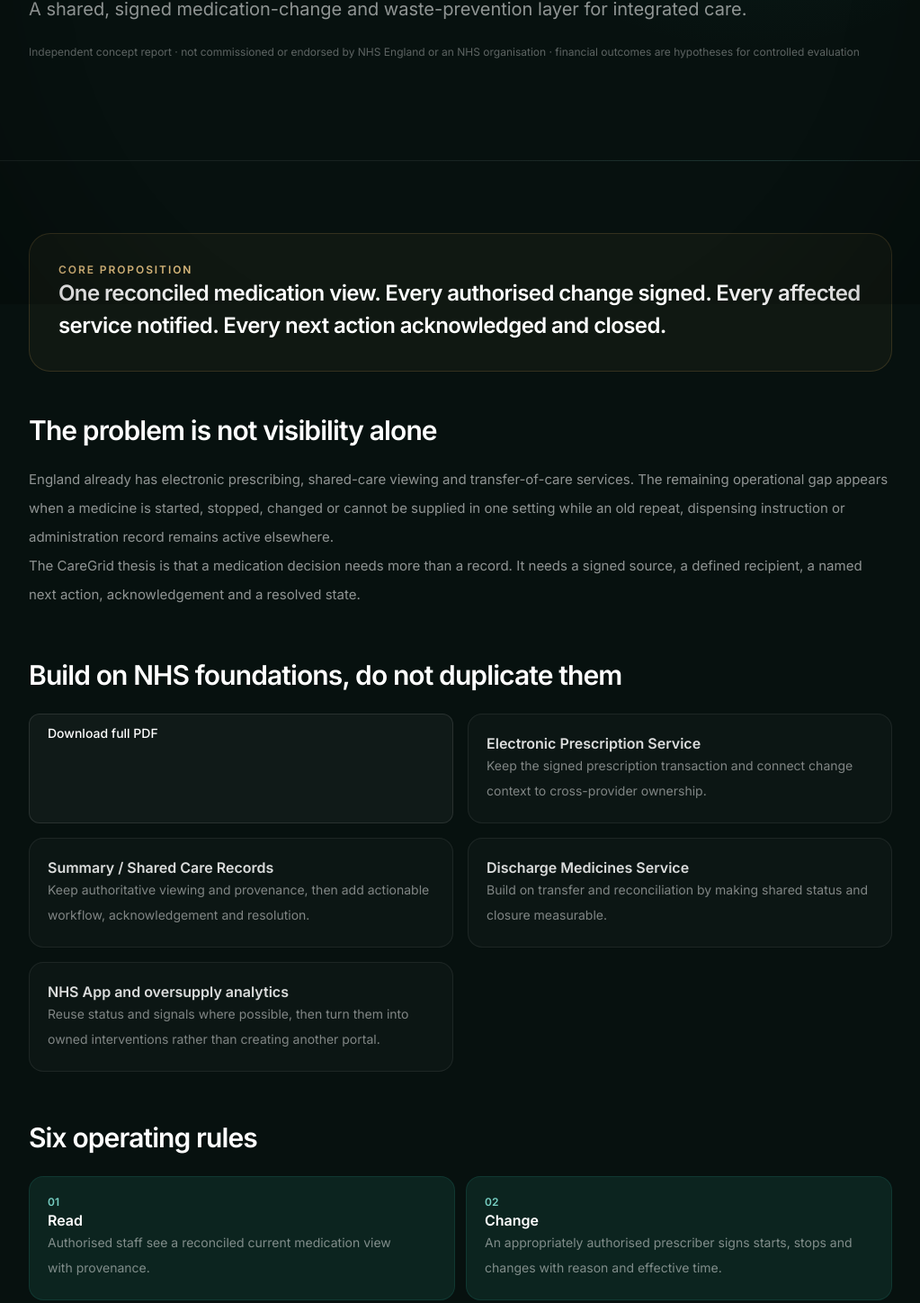
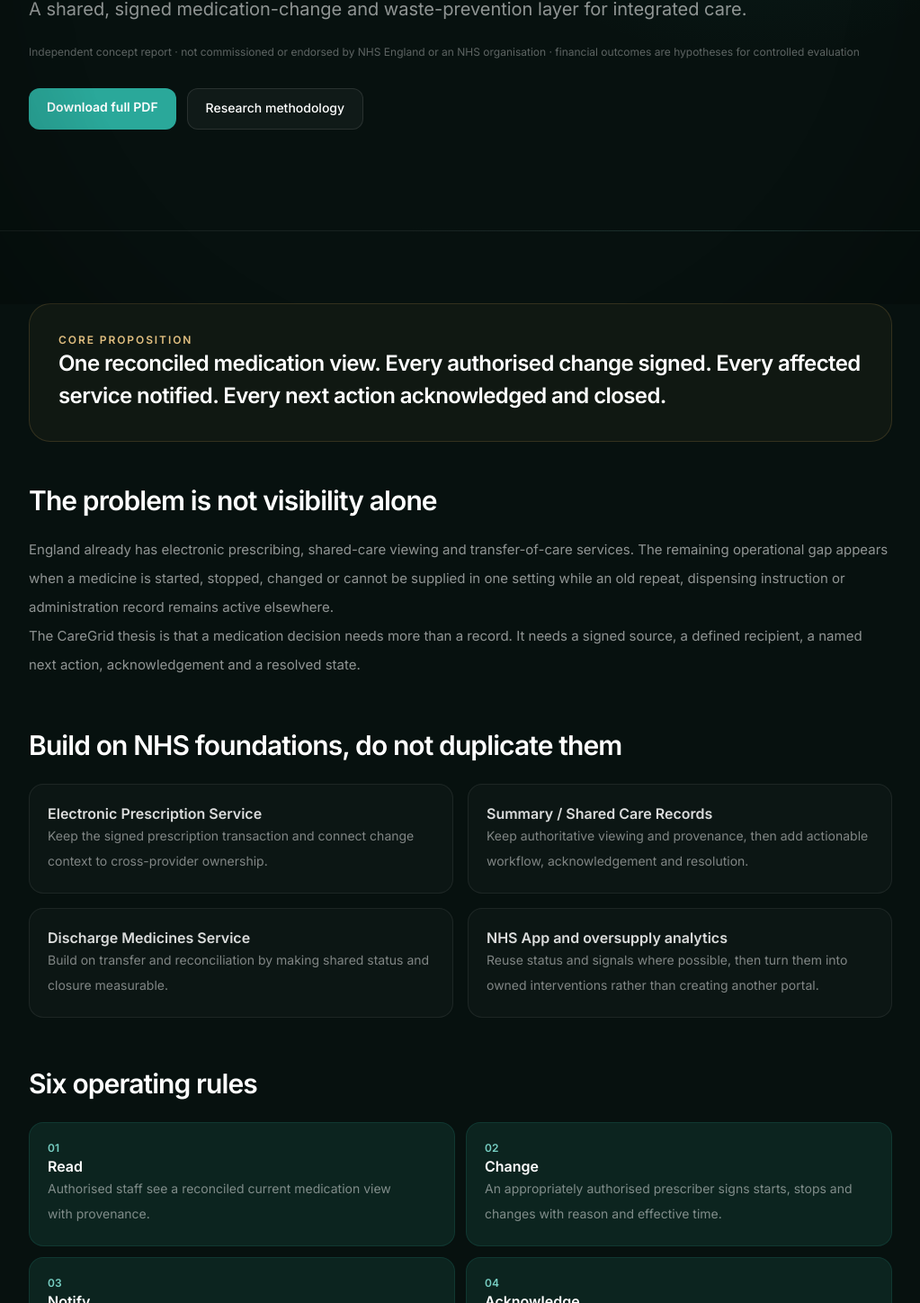
Before and after one commit to Nylon1/SitoraBrandingagency, a Next.js app: page /research/closing-the-medication-loop in a window 1280 px wide. Shown: the part 462-1910 px from the top of the page at 90% size, without its empty margins (128-1151 px from the left). Built offline with nearby package versions, Linux system fonts and the light colour scheme; a web font is replaced by a local one.

Commit message:
Add structured data and social SEO to medication research

```diff
--- a/app/research/closing-the-medication-loop/page.tsx
+++ b/app/research/closing-the-medication-loop/page.tsx
@@ -1,11 +1,48 @@
 import type { Metadata } from "next";
 import Link from "next/link";
 
+const title = "CareGrid: Closing the Medication Loop";
+const description =
+  "A Sitora evidence and concept paper on closing medication-change workflows across general practice, pharmacy, hospital, mental health, homecare and social care.";
+const url = "https://sitora.co.uk/research/closing-the-medication-loop";
+
 export const metadata: Metadata = {
   title: "Closing the Medication Loop | NHS Medication Coordination Research",
-  description: "A Sitora evidence and concept paper on closing medication-change workflows across general practice, pharmacy, hospital, mental health, homecare and social care.",
+  description,
   alternates: { canonical: "/research/closing-the-medication-loop" },
+  openGraph: {
+    title,
+    description,
+    url,
+    siteName: "Sitora",
+    type: "article",
+    locale: "en_GB",
+  },
+  twitter: {
+    card: "summary_large_image",
+    title,
+    description,
+  },
   robots: { index: true, follow: true },
+};
+
+const schema = {
+  "@context": "https://schema.org",
+  "@type": "Article",
+  headline: title,
+  description,
+  datePublished: "2026-08-13",
+  dateModified: "2026-08-14",
+  author: { "@type": "Organization", name: "Sitora" },
+  publisher: { "@type": "Organization", name: "Sitora" },
+  mainEntityOfPage: url,
+  url,
+  about: [
+    "Medication reconciliation",
+    "NHS interoperability",
+    "Medicines waste",
+    "Integrated care",
+  ],
 };
 
 const principles = [
@@ -20,6 +57,11 @@ const principles = [
 export default function Page() {
   return (
     <main className="min-h-screen bg-[#07110f] text-white">
+      <script
+        type="application/ld+json"
+        dangerouslySetInnerHTML={{ __html: JSON.stringify(schema) }}
+      />
+
       <header className="border-b border-white/[0.07] bg-[radial-gradient(circle_at_75%_0%,rgba(42,168,154,0.13),transparent_34%)]">
         <div className="mx-auto max-w-5xl px-5 py-20 md:px-8 md:py-28">
           <Link href="/research" className="text-sm text-[#7acdc3]">← Sitora Research</Link>
@@ -27,6 +69,22 @@ export default function Page() {
           <h1 className="mt-5 text-4xl font-semibold tracking-[-0.045em] md:text-6xl">CareGrid: Closing the Medication Loop</h1>
           <p className="mt-6 max-w-4xl text-lg leading-8 text-white/55 md:text-xl">A shared, signed medication-change and waste-prevention layer for integrated care.</p>
           <div className="mt-6 text-xs text-white/35">Independent concept report · not commissioned or endorsed by NHS England or an NHS organisation · financial outcomes are hypotheses for controlled evaluation</div>
+          <div className="mt-8 flex flex-wrap gap-3">
+            <a
+              href="/downloads/CareGrid_Closing_the_Medication_Loop_Report.pdf"
+              target="_blank"
+              rel="noreferrer"
+              className="rounded-xl bg-[#2aa89a] px-5 py-3 text-sm font-semibold text-[#04110f]"
+            >
+              Download full PDF
+            </a>
+            <Link
+              href="/research/methodology"
+              className="rounded-xl border border-white/10 bg-white/[0.04] px-5 py-3 text-sm font-medium text-white/70"
+            >
+              Research methodology
+            </Link>
+          </div>
         </div>
       </header>
 
@@ -48,27 +106,30 @@ export default function Page() {
           <section>
             <h2 className="text-3xl font-semibold tracking-[-0.03em]">Build on NHS foundations, do not duplicate them</h2>
             <div className="mt-6 grid gap-4 md:grid-cols-2">
-              <a
-  href="/downloads/CareGrid_Closing_the_Medication_Loop_Report.pdf"
-  target="_blank"
-  rel="noreferrer"
-  className="rounded-xl border border-white/10 bg-white/[0.04] px-5 py-3 text-sm font-medium text-white/70 transition hover:bg-white/[0.08] hover:text-white"
->
-  Download full PDF
-</a>
               {[
                 ["Electronic Prescription Service", "Keep the signed prescription transaction and connect change context to cross-provider ownership."],
                 ["Summary / Shared Care Records", "Keep authoritative viewing and provenance, then add actionable workflow, acknowledgement and resolution."],
                 ["Discharge Medicines Service", "Build on transfer and reconciliation by making shared status and closure measurable."],
                 ["NHS App and oversupply analytics", "Reuse status and signals where possible, then turn them into owned interventions rather than creating another portal."],
-              ].map(([title, body]) => <div key={title} className="rounded-2xl border border-white/[0.07] bg-white/[0.025] p-5"><h3 className="font-semibold text-white/85">{title}</h3><p className="mt-2 text-sm leading-7 text-white/48">{body}</p></div>)}
+              ].map(([itemTitle, body]) => (
+                <div key={itemTitle} className="rounded-2xl border border-white/[0.07] bg-white/[0.025] p-5">
+                  <h3 className="font-semibold text-white/85">{itemTitle}</h3>
+                  <p className="mt-2 text-sm leading-7 text-white/48">{body}</p>
+                </div>
+              ))}
             </div>
           </section>
 
           <section>
             <h2 className="text-3xl font-semibold tracking-[-0.03em]">Six operating rules</h2>
             <div className="mt-6 grid gap-3 md:grid-cols-2">
-              {principles.map(([title, body], i) => <div key={title} className="rounded-2xl border border-[#2aa89a]/15 bg-[#0c241f] p-5"><div className="text-xs font-semibold text-[#77cfc3]">0{i+1}</div><h3 className="mt-2 font-semibold">{title}</h3><p className="mt-2 text-sm leading-7 text-white/48">{body}</p></div>)}
+              {principles.map(([itemTitle, body], i) => (
+                <div key={itemTitle} className="rounded-2xl border border-[#2aa89a]/15 bg-[#0c241f] p-5">
+                  <div className="text-xs font-semibold text-[#77cfc3]">0{i + 1}</div>
+                  <h3 className="mt-2 font-semibold">{itemTitle}</h3>
+                  <p className="mt-2 text-sm leading-7 text-white/48">{body}</p>
+                </div>
+              ))}
             </div>
           </section>
 
```
